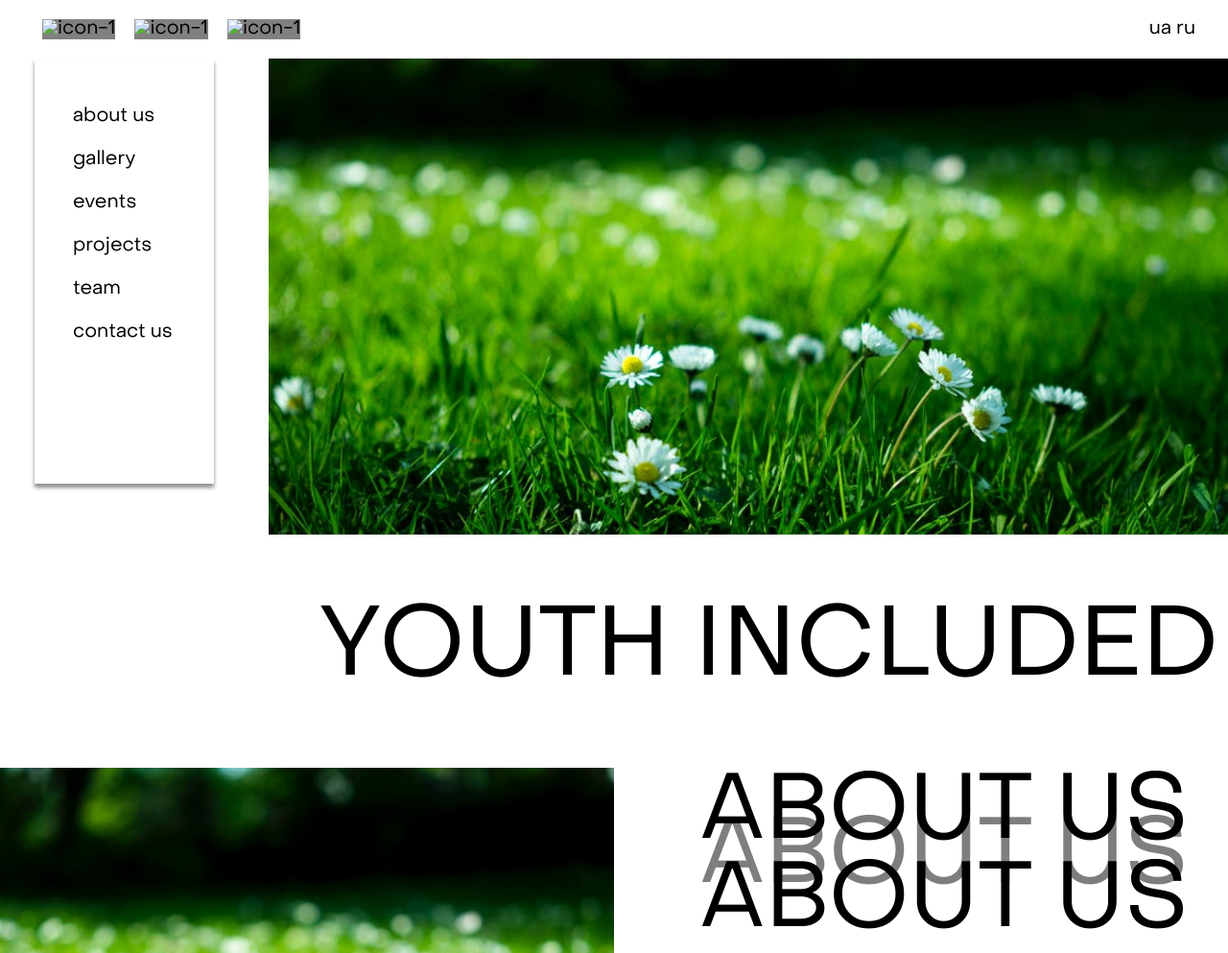
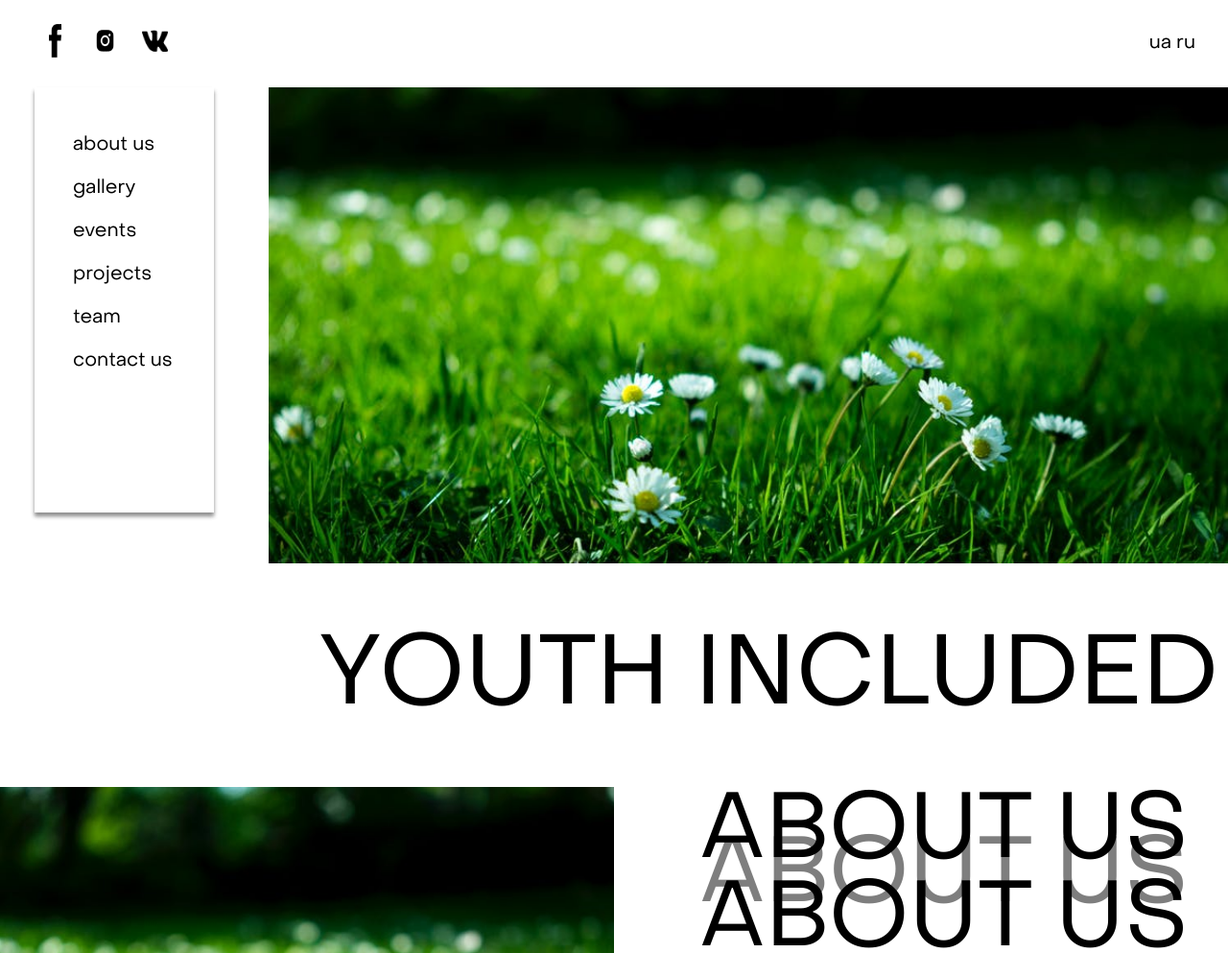
Before and after one commit to arsamurai/YIncluded, a plain HTML site: page index.html in a window 1280 px wide. Shown: the top 993 px of the page at 96% size. Drawn offline with nearby package versions, Linux system fonts and the light colour scheme.

Commit message:
add icons

```diff
--- a/css/pages/_index.scss
+++ b/css/pages/_index.scss
@@ -4,12 +4,24 @@
     &__inner {
       display: flex;
       justify-content: space-between;
+			align-items: center;
     }
     &__icons {
       display: flex;
+			align-items: center;
     }
     &__icon {
       margin: 0 10px;
+			&-link img {
+				background-color: transparent;
+				width: 27px;
+				height: 35px;
+				object-fit: contain;
+			}
+			.instagram img{
+				width: 37px;
+				height: 45px;
+			}
     }
     @media screen and (max-width: 991px) {
       padding: 10px 0;
@@ -25,7 +37,7 @@
   }
 
   .preview {
-    height: calc(100vh - 61px);
+    height: calc(100vh - 71px);
     &__info {
       height: calc(100vh - 304px);
       display: flex;
--- a/index.html
+++ b/index.html
@@ -23,17 +23,17 @@
           <ul class="header__icons">
 						<li class="header__icon">
 							<a href="#" class="header__icon-link facebook">
-								<img src="" alt="icon-1" />
+								<img src="/images/facebook.png" alt="icon-1" />
 							</a>
 						</li>
 						<li class="header__icon">
 							<a href="#" class="header__icon-link instagram">
-								<img src="" alt="icon-1" />
+								<img src="/images/instagram.png" alt="icon-1" />
 							</a>
 						</li>
 						<li class="header__icon">
 							<a href="#" class="header__icon-link vk">
-								<img src="" alt="icon-1" />
+								<img src="/images/vk.png" alt="icon-1" />
 							</a>
 						</li>
           </ul>
```
Also changed, not shown: css/style.css, 2 other files.
